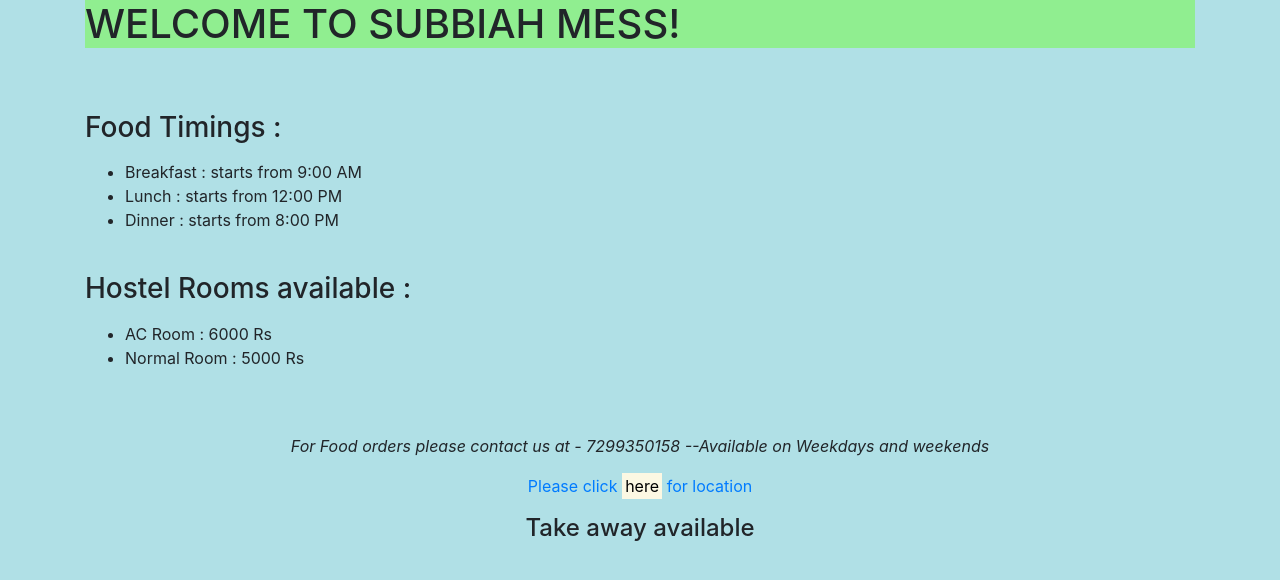
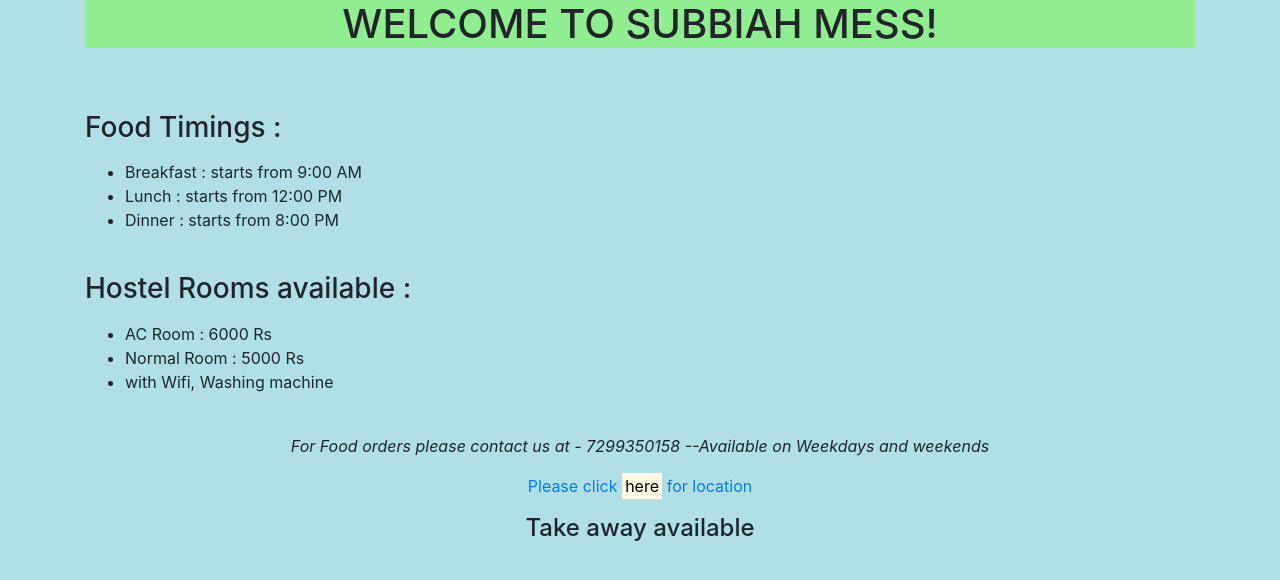
Before and after one commit to Saipranithmsp/django-deployment-example, a Django app: page /basic_app/other/ in a window 1280 px wide. Shown: the part 56-636 px from the top of the page. Run offline with Django 3.2, Linux system fonts and the light colour scheme; some libraries are stand-ins or nearby versions.

Commit message:
html changes

```diff
--- a/learning_templates/learning_templates/settings.py
+++ b/learning_templates/learning_templates/settings.py
@@ -107,7 +107,7 @@
 
 LANGUAGE_CODE = 'en-us'
 
-TIME_ZONE = 'UTC'
+TIME_ZONE = 'GMT'
 
 USE_I18N = True
 
--- a/learning_templates/templates/basic_app/index.html
+++ b/learning_templates/templates/basic_app/index.html
@@ -5,7 +5,7 @@
     <h1 style = "color:green"><marquee>WELCOME Greetings</marquee></h1>
     <br>
     <br>
-    <h2>This is your Food Spot Refresh your Tummies!!</h2>
+    <h2>This is your Food Spot, Refresh your Tummies!!</h2>
     <h2><em>Welcome to Subbiah mess</em><h2>
     <!--<h1>{{ text|cut:'world' }}</h1> -->
     <h3 style = "color :blue">Page used at: {{ time }}</h3>
--- a/learning_templates/templates/basic_app/other.html
+++ b/learning_templates/templates/basic_app/other.html
@@ -2,7 +2,7 @@
 
 {% extends 'basic_app/base.html' %}
   {% block body_block %}
-    <h1 style = "background-color : lightgreen">WELCOME TO SUBBIAH MESS!</h1>
+    <h1 style = "background-color : lightgreen ; text-align: center ">WELCOME TO SUBBIAH MESS!</h1>
     <h2><marquee>All Andhra Recipes available here</marquee></h2>
     <h3>Food Timings : </h3>
     <p></p>
@@ -17,8 +17,8 @@
     <ul>
       <li>AC Room : 6000 Rs</li>
       <li>Normal Room : 5000 Rs</li>
+      <li>with Wifi, Washing machine</li>
     </ul>
-    <br>
     <br>
     <p style="text-align: center"><em>For Food orders please contact us at - 7299350158 --Available on Weekdays and weekends</em></p>
     <p style="text-align: center" ><a href="https://www.google.com/search?rlz=1C1CHBF_enIN824IN824&tbm=lcl&sxsrf=ACYBGNQR0rQQnBINrit_UnWNBm4VCPLG3A:1567840852589&q=subbaiah+andhra+mess&spell=1&sa=X&ved=0ahUKEwicw9Solr7kAhWWiHAKHWn2C84QBQgtKAA&biw=1366&bih=657&dpr=1">Please click <mark>here</mark> for location</a></p>
```
